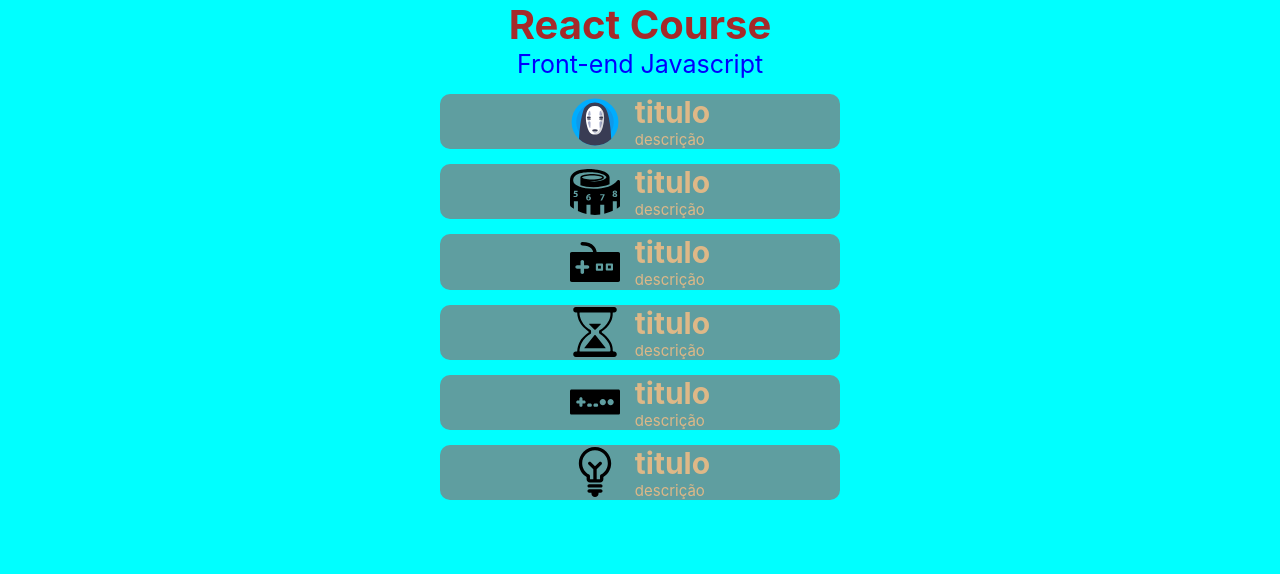
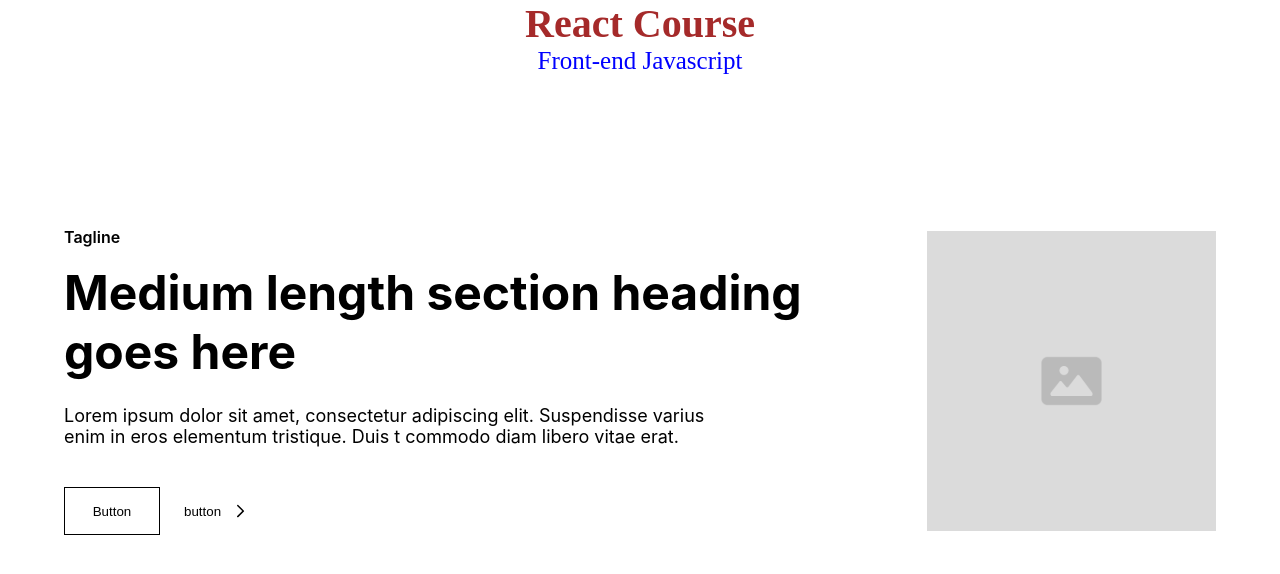
Before and after one commit to willonb/react-course, a React (Create React App) app: page / in a window 1280 px wide. Shown: the top 574 px of the page. Built offline with nearby package versions, Linux system fonts and the light colour scheme.

Commit message:
feat: atulização curso

```diff
--- a/src/App.css
+++ b/src/App.css
@@ -3,6 +3,7 @@
   text-decoration: none;
   padding: 0;
   margin: 0;
+  border: none;
 }
 
 body {
@@ -11,9 +12,8 @@ body {
   justify-content: center;
   align-items: center;
   width: 100%;
-  height: 500px;
-  background-color: aqua;
-  gap: 15px;
+  background-color:white;
+  gap: 40px;
 }
 
 .card {
@@ -24,12 +24,12 @@ body {
   width: 100%;
 }
 
-h1 {
+.card h1 {
   font-size: 40px;
   color: brown;
 }
 
-p {
+.card p {
   font-size: 25px;
   color: blue;
 }
--- a/src/App.jsx
+++ b/src/App.jsx
@@ -1,14 +1,6 @@
 import "./App.css";
 
-import Baneer from "./components/Banner"
-
-import Vintage from "./assets/images/svg/anime-away-face-svgrepo-com.svg"
-import Camera from "./assets/images/svg/camera-film-strip-svgrepo-com.svg"
-import Gamepad from "./assets/images/svg/vintage-gamepad-svgrepo-com.svg"
-import Hourglass from "./assets/images/svg/vintage-hourglass-svgrepo-com.svg"
-import Controller from "./assets/images/svg/vintage-joystick-controller-gaming-videogames-svgrepo-com.svg"
-import Light from "./assets/images/svg/vintage-light-bulb-svgrepo-com.svg"
-
+import Layout from "./components/Layout"
 
 function App() {
   return (
@@ -19,12 +11,7 @@ function App() {
         <p>Front-end Javascript</p>
       </div>
 
-      <Baneer title="titulo" description="descrição" image={Vintage} />
-      <Baneer title="titulo" description="descrição" image={Camera} />
-      <Baneer title="titulo" description="descrição" image={Gamepad} />
-      <Baneer title="titulo" description="descrição" image={Hourglass} />
-      <Baneer title="titulo" description="descrição" image={Controller} />
-      <Baneer title="titulo" description="descrição" image={Light} />
+      <Layout />
 
     </body>
   );
--- a/src/components/Banner/index.jsx
+++ /dev/null
@@ -1,13 +0,0 @@
-import "./styles.css";
-
-export default function banner(props) {
-  return (
-    <div className="banner">
-      <img src={props.image} alt="" />
-      <div>
-        <h2>{props.title}</h2>
-        <p>{props.description}</p>
-      </div>
-    </div>
-  );
-}
--- a/src/components/Banner/styles.css
+++ /dev/null
@@ -1,26 +0,0 @@
-.banner img {
-  width: 50px;
-  height: 50px;
-}
-
-.banner {
-  width: 400px;
-  height: 250px;
-  background-color: cadetblue;
-  border-radius: 10px;
-  display: flex;
-  justify-content: center;
-  align-items: center;
-  gap: 15px;
-
-}
-
-.banner h2 {
-  font-size: 30px;
-  color: burlywood;
-}
-
-.banner p {
-  font-size: 15px;
-  color: burlywood;
-}
--- /dev/null
+++ b/src/components/Layout/index.jsx
@@ -0,0 +1,32 @@
+import "./styles.css";
+
+import Seta from "../../assets/images/svg/Chevron Right.svg"
+import Image from "../../assets/images/svg/Image.svg"
+
+export default function Layout(props) {
+  return (
+    <div className="layout-container">
+      <div className="layout-content">
+        <div className="layout-description">
+        <div className="layout-text">
+          <h4>Tagline</h4>
+          <h1>Medium length section heading goes here</h1>
+          <p>Lorem ipsum dolor sit amet, consectetur adipiscing elit. Suspendisse varius <br /> enim in eros elementum tristique. Duis t commodo diam libero vitae erat.</p>
+        </div>
+        <div className="layout-botton">
+          <button className="button-box">Button</button>
+          <button className="button-link">
+            <p>button</p>
+            <img src={Seta} alt="" />
+          </button>
+          </div>
+        </div>
+
+        <img src={Image} alt="" />
+
+      </div>
+
+    </div>
+
+  )
+}
--- /dev/null
+++ b/src/components/Layout/styles.css
@@ -0,0 +1,84 @@
+.layout-container {
+  display: flex;
+  justify-content: center;
+  align-items: center;
+  width: 100%;
+  height: fit-content;
+  background-color: #ffff;
+}
+
+.layout-content {
+  display: flex;
+  flex-direction: row;
+  align-items: center;
+  gap: 80px;
+  padding: 112px 64px;
+
+  width: auto;
+  height: auto;
+}
+
+.layout-content > img {
+  width: 300px;
+  height: 300px;
+}
+
+
+.layout.description {
+  display: flex;
+  flex-direction: column;
+}
+
+.layout-text {
+  display: flex;
+  flex-direction: column;
+
+  font-family: -apple-system, BlinkMacSystemFont, 'Segoe UI', Roboto, Oxygen, Ubuntu, Cantarell, 'Open Sans', 'Helvetica Neue', sans-serif;
+
+}
+
+.layout-text h4 {
+  font-size: 16px;
+  font-weight: 600;
+}
+.layout-text h1 {
+  font-size: 48px;
+  font-weight: 700;
+
+  margin-top: 16px;
+}
+.layout-text p {
+  font-size: 18px;
+  font-weight: 400;
+
+  margin-top: 24px;
+}
+
+.layout-botton {
+  display: flex;
+
+  font-size: 16px;
+  font-weight: 400;
+  gap: 24px;
+  margin-top: 40px;
+}
+
+.button-box {
+  display: flex;
+  justify-content: center;
+  align-items: center;
+  width: 96px;
+  height: 48px;
+  background-color: transparent;
+
+  border: 1px solid black;
+}
+
+.button-link {
+  display: flex;
+  justify-content: center;
+  align-items: center;
+  gap: 8px;
+
+  background-color: transparent;
+}
--- a/src/index.js
+++ b/src/index.js
@@ -1,6 +1,5 @@
 import React from 'react';
 import ReactDOM from 'react-dom/client';
-import './index.css';
 import App from './App';
 import reportWebVitals from './reportWebVitals';
 
```
Also changed, not shown: src/assets/images/svg/Chevron Right.svg (added), src/assets/images/svg/Image.svg (added).
